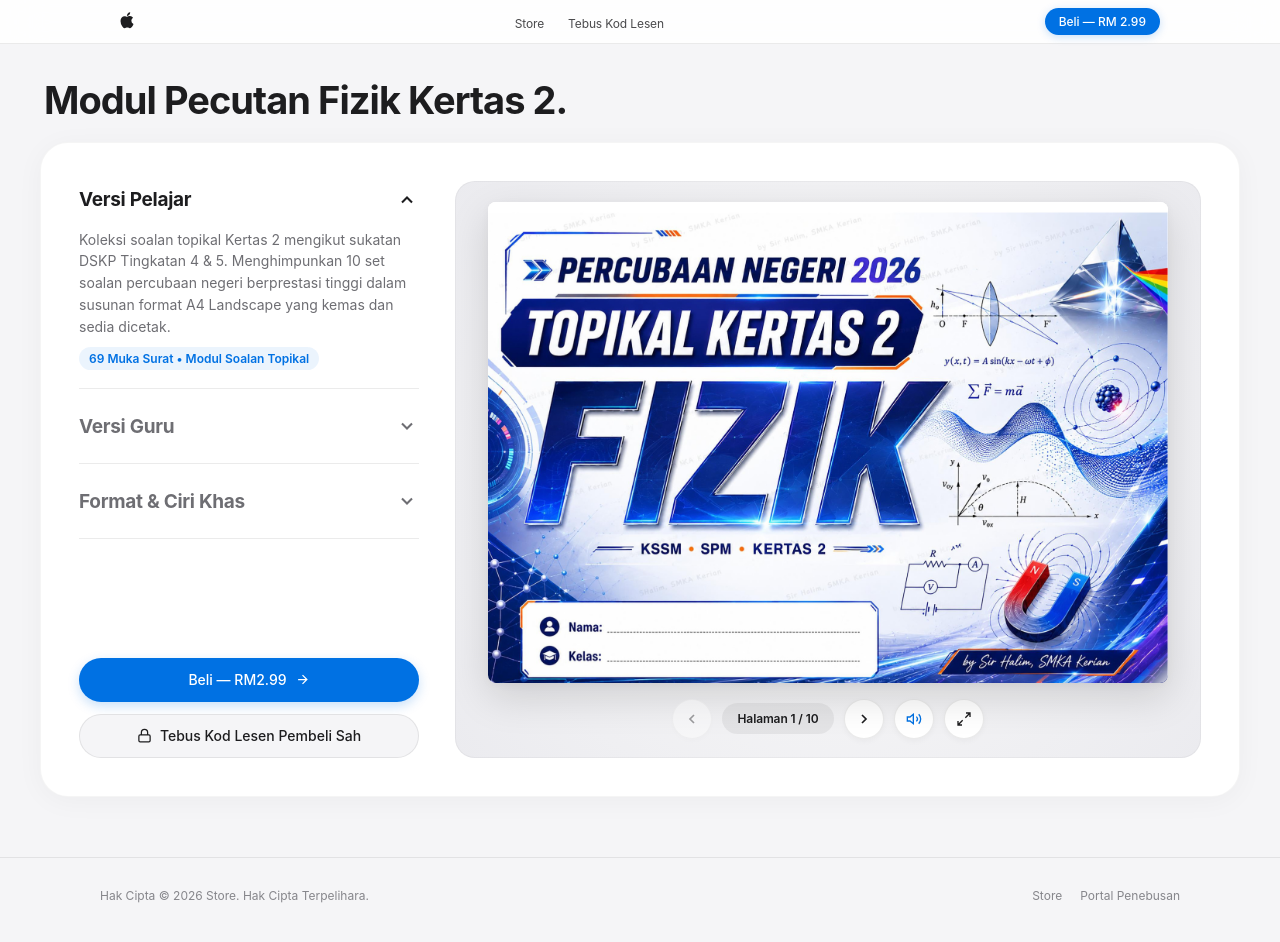
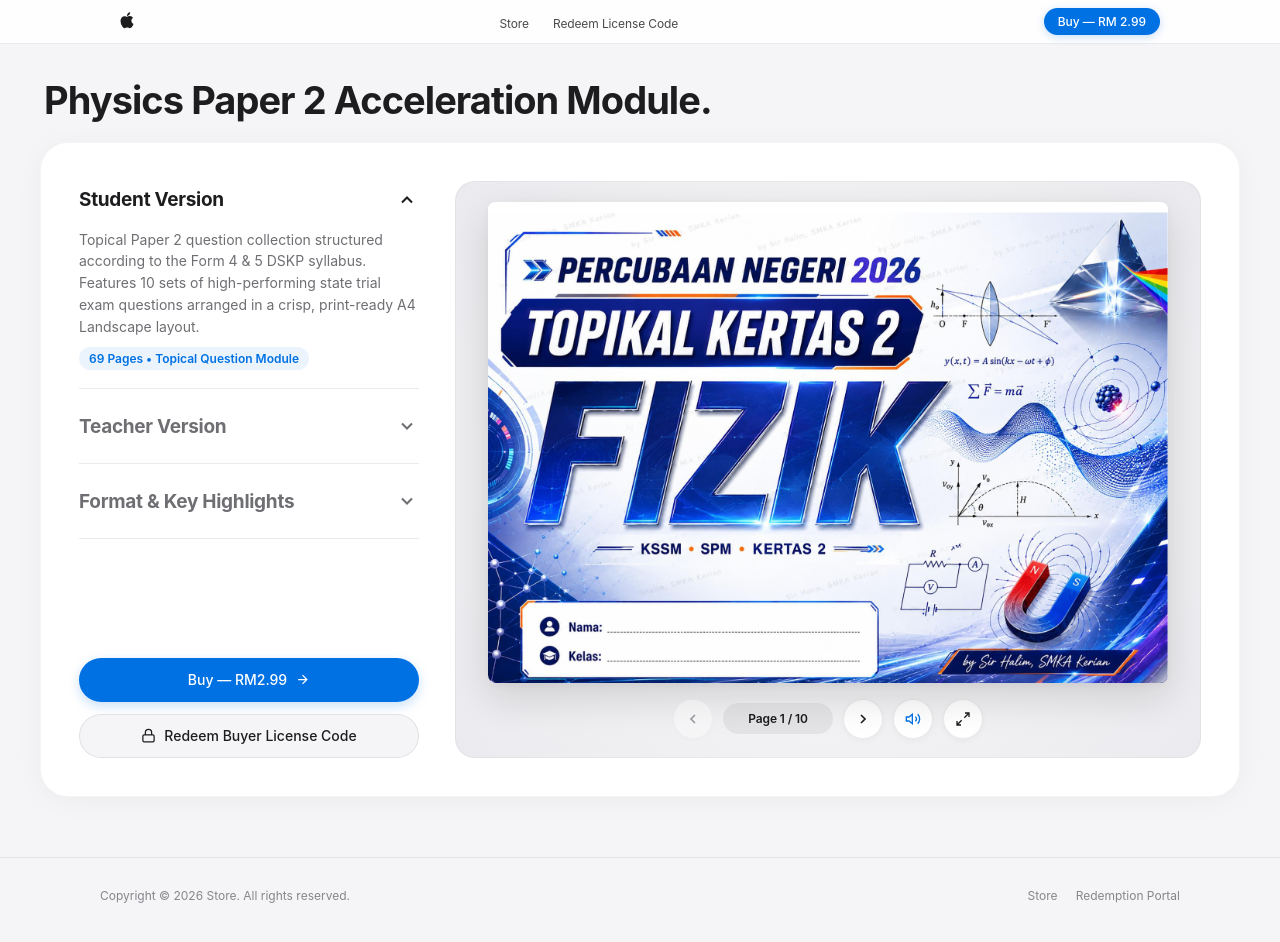
Before and after one commit to abdulhalimroslan2/modultrial, a plain HTML site: page index.html in a window 1280 px wide. Drawn offline with Linux system fonts and the light colour scheme.

Commit message:
Tukar semua teks dan bahasa ke English (Malaysia) gaya Apple Malaysia rasmi

```diff
--- a/index.html
+++ b/index.html
@@ -1,10 +1,10 @@
 <!DOCTYPE html>
-<html lang="ms-MY">
+<html lang="en-MY">
 <head>
   <meta charset="UTF-8">
   <meta name="viewport" content="width=device-width, initial-scale=1.0, viewport-fit=cover">
-  <title>Pratonton Modul Pecutan Fizik Kertas 2 SPM 2026 | Sir Halim Store</title>
-  <meta name="description" content="Pratonton interaktif 3D E-Book Modul Pecutan Fizik Kertas 2 Percubaan SPM 2026 Format A4 Landscape. Selak helaian soalan topikal dan skema analisis jawapan lengkap.">
+  <title>SPM 2026 Physics Paper 2 Acceleration Module Preview | Store</title>
+  <meta name="description" content="Interactive 3D preview of SPM 2026 Physics Paper 2 Acceleration Module in A4 Landscape format. Flip through topical questions and full marking schemes.">
 
   <!-- Apple Store Malaysia Minimalist Design System -->
   <link rel="stylesheet" href="css/style.css">
@@ -24,10 +24,10 @@
 
       <ul class="globalnav-list">
         <li class="globalnav-item"><a href="https://sirhalimstore.vercel.app/">Store</a></li>
-        <li class="globalnav-item"><a href="https://kertas22026.vercel.app/" target="_blank">Tebus Kod Lesen</a></li>
+        <li class="globalnav-item"><a href="https://kertas22026.vercel.app/" target="_blank">Redeem License Code</a></li>
       </ul>
 
-      <a href="https://sirhalimstore.vercel.app/" target="_blank" class="globalnav-cta">Beli — RM 2.99</a>
+      <a href="https://sirhalimstore.vercel.app/" target="_blank" class="globalnav-cta">Buy — RM 2.99</a>
     </div>
   </nav>
 
@@ -38,7 +38,7 @@
 
     <!-- Section Header (Left Aligned) -->
     <header class="showcase-header">
-      <h1 class="showcase-title">Modul Pecutan Fizik Kertas 2.</h1>
+      <h1 class="showcase-title">Physics Paper 2 Acceleration Module.</h1>
     </header>
 
     <!-- Apple Interactive Split-View Card -->
@@ -48,10 +48,10 @@
       <div class="showcase-sidebar">
         <div class="accordion-list">
 
-          <!-- Tab 1: Versi Pelajar (Active by default) -->
+          <!-- Tab 1: Student Version (Active by default) -->
           <div class="accordion-item active" id="tabPelajar" data-mode="pelajar">
             <div class="accordion-header">
-              <div class="accordion-title">Versi Pelajar</div>
+              <div class="accordion-title">Student Version</div>
               <div class="accordion-icon">
                 <svg width="20" height="20" viewBox="0 0 24 24" fill="none" stroke="currentColor" stroke-width="2.5">
                   <polyline points="6 9 12 15 18 9"/>
@@ -60,18 +60,18 @@
             </div>
             <div class="accordion-body">
               <p class="accordion-text">
-                Koleksi soalan topikal Kertas 2 mengikut sukatan DSKP Tingkatan 4 & 5. Menghimpunkan 10 set soalan percubaan negeri berprestasi tinggi dalam susunan format A4 Landscape yang kemas dan sedia dicetak.
+                Topical Paper 2 question collection structured according to the Form 4 & 5 DSKP syllabus. Features 10 sets of high-performing state trial exam questions arranged in a crisp, print-ready A4 Landscape layout.
               </p>
               <div class="accordion-meta">
-                <span>69 Muka Surat • Modul Soalan Topikal</span>
+                <span>69 Pages • Topical Question Module</span>
               </div>
             </div>
           </div>
 
-          <!-- Tab 2: Versi Guru -->
+          <!-- Tab 2: Teacher Version -->
           <div class="accordion-item" id="tabGuru" data-mode="guru">
             <div class="accordion-header">
-              <div class="accordion-title">Versi Guru</div>
+              <div class="accordion-title">Teacher Version</div>
               <div class="accordion-icon">
                 <svg width="20" height="20" viewBox="0 0 24 24" fill="none" stroke="currentColor" stroke-width="2.5">
                   <polyline points="6 9 12 15 18 9"/>
@@ -80,18 +80,18 @@
             </div>
             <div class="accordion-body">
               <p class="accordion-text">
-                Skema pemarkahan rasmi lengkap dengan rubrik analitik, jalan kerja formula langkah demi langkah, kata kunci wajib, dan tip pemeriksa SPM untuk membantu bimbingan skor gred A+.
+                Official marking scheme complete with analytical rubrics, step-by-step formula workings, compulsory keywords, and SPM examiner tips to guide students toward achieving an A+ grade.
               </p>
               <div class="accordion-meta">
-                <span>69 Muka Surat • Skema Analisis & Tip A+</span>
+                <span>69 Pages • Analytical Scheme & A+ Tips</span>
               </div>
             </div>
           </div>
 
-          <!-- Tab 3: Format & Keistimewaan -->
+          <!-- Tab 3: Format & Key Highlights -->
           <div class="accordion-item" id="tabFormat" data-mode="format">
             <div class="accordion-header">
-              <div class="accordion-title">Format & Ciri Khas</div>
+              <div class="accordion-title">Format & Key Highlights</div>
               <div class="accordion-icon">
                 <svg width="20" height="20" viewBox="0 0 24 24" fill="none" stroke="currentColor" stroke-width="2.5">
                   <polyline points="6 9 12 15 18 9"/>
@@ -100,10 +100,10 @@
             </div>
             <div class="accordion-body">
               <p class="accordion-text">
-                Dioptimumkan dalam format A4 Landscape untuk paparan graf dan litar elektrik yang jelas. Setiap salinan digital sah dilindungi dengan sistem meterai keselamatan no. siri dan timestamp unik.
+                Optimized in A4 Landscape format for crystal-clear viewing of circuit diagrams and graphs. Every authorized digital copy is protected with a unique serial stamp and timestamp authentication.
               </p>
               <div class="accordion-meta">
-                <span>100% Format KSSM SPM Terkini</span>
+                <span>100% Latest SPM KSSM Format</span>
               </div>
             </div>
           </div>
@@ -113,7 +113,7 @@
         <!-- Sidebar Direct CTAs -->
         <div class="sidebar-actions">
           <a href="https://sirhalimstore.vercel.app/" target="_blank" class="btn-apple-primary">
-            <span>Beli — RM2.99</span>
+            <span>Buy — RM2.99</span>
             <svg width="15" height="15" viewBox="0 0 24 24" fill="none" stroke="currentColor" stroke-width="2">
               <path d="M5 12h14M12 5l7 7-7 7"/>
             </svg>
@@ -124,7 +124,7 @@
               <rect x="3" y="11" width="18" height="11" rx="2" ry="2"/>
               <path d="M7 11V7a5 5 0 0 1 10 0v4"/>
             </svg>
-            <span>Tebus Kod Lesen Pembeli Sah</span>
+            <span>Redeem Buyer License Code</span>
           </a>
         </div>
       </div>
@@ -142,30 +142,30 @@
 
         <!-- Minimalist Cupertino HUD -->
         <div class="stage-hud">
-          <button class="hud-btn" id="prevPageBtn" title="Halaman Sebelumnya" aria-label="Previous Page">
+          <button class="hud-btn" id="prevPageBtn" title="Previous Page" aria-label="Previous Page">
             <svg width="16" height="16" viewBox="0 0 24 24" fill="none" stroke="currentColor" stroke-width="2.5">
               <path d="M15 18l-6-6 6-6"/>
             </svg>
           </button>
 
           <div class="hud-indicator" id="pageIndicator">
-            Halaman 1 / 10
+            Page 1 / 10
           </div>
 
-          <button class="hud-btn" id="nextPageBtn" title="Halaman Seterusnya" aria-label="Next Page">
+          <button class="hud-btn" id="nextPageBtn" title="Next Page" aria-label="Next Page">
             <svg width="16" height="16" viewBox="0 0 24 24" fill="none" stroke="currentColor" stroke-width="2.5">
               <path d="M9 18l6-6-6-6"/>
             </svg>
           </button>
 
-          <button class="hud-btn" id="soundBtn" title="Bunyi Selak: Hidup" aria-label="Toggle Sound" style="color: var(--apple-blue);">
+          <button class="hud-btn" id="soundBtn" title="Page Turn Sound: On" aria-label="Toggle Sound" style="color: var(--apple-blue);">
             <svg width="16" height="16" viewBox="0 0 24 24" fill="none" stroke="currentColor" stroke-width="2">
               <polygon points="11 5 6 9 2 9 2 15 6 15 11 19 11 5"/>
               <path d="M19.07 4.93a10 10 0 0 1 0 14.14M15.54 8.46a5 5 0 0 1 0 7.07"/>
             </svg>
           </button>
 
-          <button class="hud-btn" id="fullscreenBtn" title="Skrin Penuh" aria-label="Toggle Fullscreen">
+          <button class="hud-btn" id="fullscreenBtn" title="Fullscreen" aria-label="Toggle Fullscreen">
             <svg width="16" height="16" viewBox="0 0 24 24" fill="none" stroke="currentColor" stroke-width="2">
               <path d="M15 3h6v6M9 21H3v-6M21 3l-7 7M3 21l7-7"/>
             </svg>
@@ -183,10 +183,10 @@
        ========================================================================== -->
   <footer class="globalfooter">
     <div class="footer-content">
-      <span>Hak Cipta &copy; 2026 Store. Hak Cipta Terpelihara.</span>
+      <span>Copyright &copy; 2026 Store. All rights reserved.</span>
       <ul class="footer-links">
         <li><a href="https://sirhalimstore.vercel.app/">Store</a></li>
-        <li><a href="https://kertas22026.vercel.app/" target="_blank">Portal Penebusan</a></li>
+        <li><a href="https://kertas22026.vercel.app/" target="_blank">Redemption Portal</a></li>
       </ul>
     </div>
   </footer>
--- a/js/app.js
+++ b/js/app.js
@@ -1,41 +1,42 @@
 /**
- * MODUL TRIAL SPM 2026 - PURE A4 LANDSCAPE 3D FLIPBOOK ENGINE
+ * SPM 2026 PHYSICS MODULE - PURE A4 LANDSCAPE 3D FLIPBOOK ENGINE
  * Dedicated 1.414:1 Landscape Reader with Smooth 3D Page Turn & Audio
+ * Malaysian English Localization
  */
 
 document.addEventListener('DOMContentLoaded', () => {
   // Configuration
   const bookData = {
     pelajar: {
-      title: "Versi Pelajar (Modul Soalan Topikal)",
+      title: "Student Version (Topical Question Module)",
       totalPages: 10,
       pages: [
-        { src: "assets/pages/pelajar/page_1.jpg", alt: "Versi Pelajar M/S 1 (Muka Depan)" },
-        { src: "assets/pages/pelajar/page_2.jpg", alt: "Versi Pelajar M/S 2 (Agihan Markah & Panduan)" },
-        { src: "assets/pages/pelajar/page_3.jpg", alt: "Versi Pelajar M/S 3 (Bab 1 Pengukuran)" },
-        { src: "assets/pages/pelajar/page_4.jpg", alt: "Versi Pelajar M/S 4 (Bab 2 Daya & Gerakan I)" },
-        { src: "assets/pages/pelajar/page_5.jpg", alt: "Versi Pelajar M/S 5 (Soalan Struktur Percubaan SPM)" },
-        { src: "assets/pages/pelajar/page_6.jpg", alt: "Versi Pelajar M/S 6 (Soalan Bahagian B)" },
-        { src: "assets/pages/pelajar/page_7.jpg", alt: "Versi Pelajar M/S 7 (Soalan Bahagian C)" },
-        { src: "assets/pages/pelajar/page_8.jpg", alt: "Versi Pelajar M/S 8 (Bab 3 Kegravitian)" },
-        { src: "assets/pages/pelajar/page_9.jpg", alt: "Versi Pelajar M/S 9 (Bab 4 Haba)" },
-        { src: "assets/pages/pelajar/page_10.jpg", alt: "Versi Pelajar M/S 10 (Bab 5 Gelombang)" }
+        { src: "assets/pages/pelajar/page_1.jpg", alt: "Student Version Page 1 (Cover Page)" },
+        { src: "assets/pages/pelajar/page_2.jpg", alt: "Student Version Page 2 (Marks Distribution & Guide)" },
+        { src: "assets/pages/pelajar/page_3.jpg", alt: "Student Version Page 3 (Chapter 1 Measurement)" },
+        { src: "assets/pages/pelajar/page_4.jpg", alt: "Student Version Page 4 (Chapter 2 Force & Motion I)" },
+        { src: "assets/pages/pelajar/page_5.jpg", alt: "Student Version Page 5 (Structured Questions SPM Trial)" },
+        { src: "assets/pages/pelajar/page_6.jpg", alt: "Student Version Page 6 (Section B Questions)" },
+        { src: "assets/pages/pelajar/page_7.jpg", alt: "Student Version Page 7 (Section C Questions)" },
+        { src: "assets/pages/pelajar/page_8.jpg", alt: "Student Version Page 8 (Chapter 3 Gravitation)" },
+        { src: "assets/pages/pelajar/page_9.jpg", alt: "Student Version Page 9 (Chapter 4 Heat)" },
+        { src: "assets/pages/pelajar/page_10.jpg", alt: "Student Version Page 10 (Chapter 5 Waves)" }
       ]
     },
     guru: {
-      title: "Versi Guru (Skema Analisis & Tip A+)",
+      title: "Teacher Version (Analytical Scheme & A+ Tips)",
       totalPages: 10,
       pages: [
-        { src: "assets/pages/guru/page_1.jpg", alt: "Versi Guru M/S 1 (Muka Depan)" },
-        { src: "assets/pages/guru/page_2.jpg", alt: "Versi Guru M/S 2 (Rubrik & Skema Pemarkahan)" },
-        { src: "assets/pages/guru/page_3.jpg", alt: "Versi Guru M/S 3 (Skema Jawapan Bab 1)" },
-        { src: "assets/pages/guru/page_4.jpg", alt: "Versi Guru M/S 4 (Skema Jawapan Bab 2)" },
-        { src: "assets/pages/guru/page_5.jpg", alt: "Versi Guru M/S 5 (Pemarkahan Langkah Demi Langkah)" },
-        { src: "assets/pages/guru/page_6.jpg", alt: "Versi Guru M/S 6 (Kata Kunci Wajib & Formula)" },
-        { src: "assets/pages/guru/page_7.jpg", alt: "Versi Guru M/S 7 (Skema Bahagian C & Tip Maksimum)" },
-        { src: "assets/pages/guru/page_8.jpg", alt: "Versi Guru M/S 8 (Skema Bab 3 Kegravitian)" },
-        { src: "assets/pages/guru/page_9.jpg", alt: "Versi Guru M/S 9 (Skema Bab 4 Haba)" },
-        { src: "assets/pages/guru/page_10.jpg", alt: "Versi Guru M/S 10 (Skema Bab 5 Gelombang)" }
+        { src: "assets/pages/guru/page_1.jpg", alt: "Teacher Version Page 1 (Cover Page)" },
+        { src: "assets/pages/guru/page_2.jpg", alt: "Teacher Version Page 2 (Marking Rubrics & Scheme)" },
+        { src: "assets/pages/guru/page_3.jpg", alt: "Teacher Version Page 3 (Answer Scheme Chapter 1)" },
+        { src: "assets/pages/guru/page_4.jpg", alt: "Teacher Version Page 4 (Answer Scheme Chapter 2)" },
+        { src: "assets/pages/guru/page_5.jpg", alt: "Teacher Version Page 5 (Step-by-Step Mark Breakdown)" },
+        { src: "assets/pages/guru/page_6.jpg", alt: "Teacher Version Page 6 (Compulsory Keywords & Formulas)" },
+        { src: "assets/pages/guru/page_7.jpg", alt: "Teacher Version Page 7 (Section C Scheme & Max Mark Tips)" },
+        { src: "assets/pages/guru/page_8.jpg", alt: "Teacher Version Page 8 (Answer Scheme Chapter 3 Gravitation)" },
+        { src: "assets/pages/guru/page_9.jpg", alt: "Teacher Version Page 9 (Answer Scheme Chapter 4 Heat)" },
+        { src: "assets/pages/guru/page_10.jpg", alt: "Teacher Version Page 10 (Answer Scheme Chapter 5 Waves)" }
       ]
     }
   };
@@ -103,7 +104,7 @@ document.addEventListener('DOMContentLoaded', () => {
 
   function updateIndicator() {
     const total = getActivePages().length;
-    pageIndicator.textContent = `Halaman ${currentPageIndex + 1} / ${total}`;
+    pageIndicator.textContent = `Page ${currentPageIndex + 1} / ${total}`;
 
     if (prevBtn) prevBtn.style.opacity = currentPageIndex === 0 ? '0.4' : '1';
     if (nextBtn) nextBtn.style.opacity = currentPageIndex >= total - 1 ? '0.4' : '1';
@@ -190,7 +191,7 @@ document.addEventListener('DOMContentLoaded', () => {
     }, 580);
   }
 
-  // Switch Mode (Versi Pelajar vs Versi Guru)
+  // Switch Mode (Student vs Teacher Version)
   function switchMode(newMode) {
     if (currentMode === newMode && !isFlipping) return;
     currentMode = newMode;
@@ -268,7 +269,7 @@ document.addEventListener('DOMContentLoaded', () => {
       e.stopPropagation();
       soundEnabled = !soundEnabled;
       soundBtn.style.color = soundEnabled ? 'var(--apple-blue)' : 'var(--text-tertiary)';
-      soundBtn.title = soundEnabled ? 'Bunyi: Hidup' : 'Bunyi: Senyap';
+      soundBtn.title = soundEnabled ? 'Page Turn Sound: On' : 'Page Turn Sound: Muted';
     });
   }
 
```
